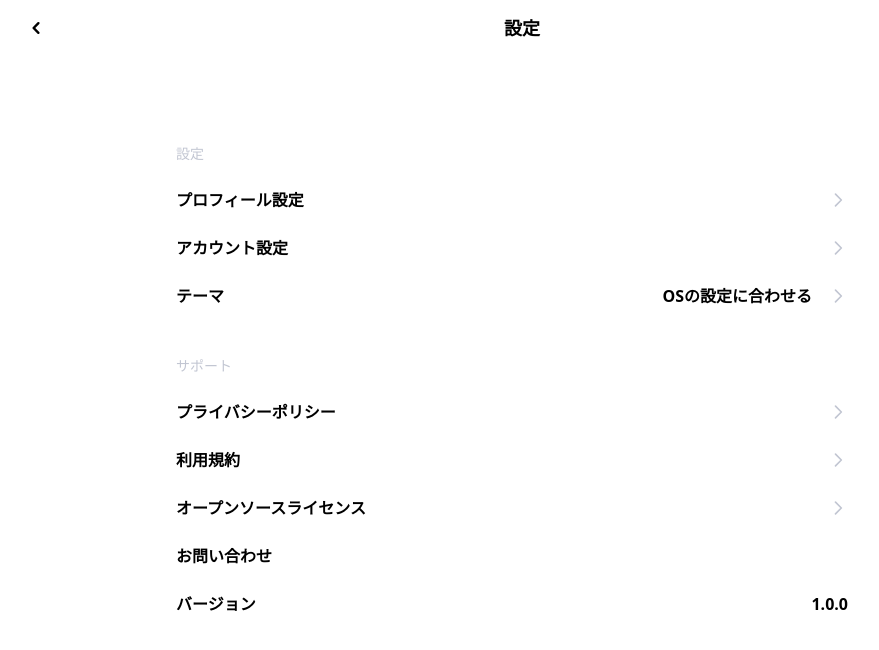
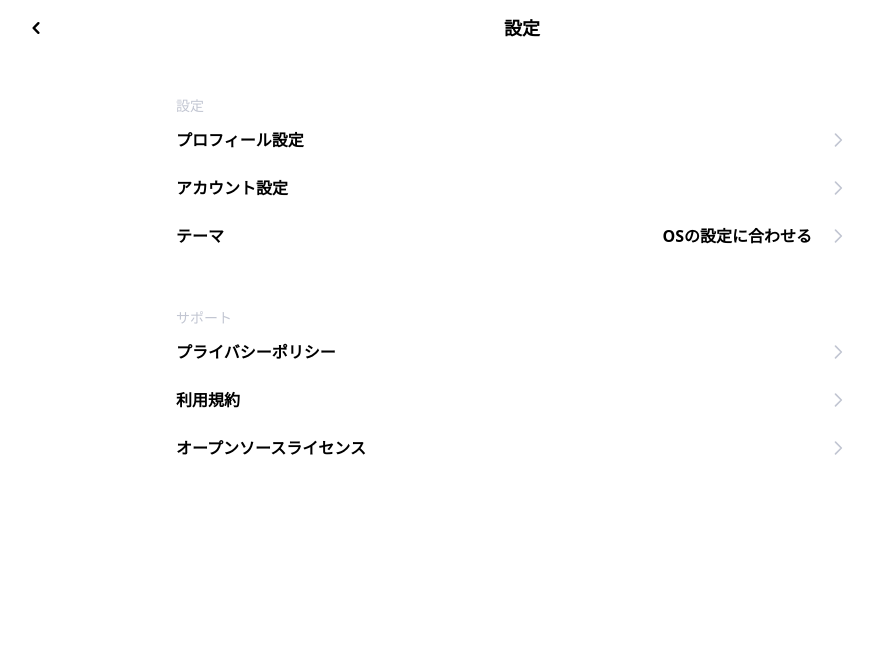
Before and after one commit to qin-todo-team-i/qin-todo-team-i, a Next.js app: page /account in a window 1280 px wide. Shown: the top 650 px of the page, without its empty margins (128-1007 px from the left). Built offline with nearby package versions, Linux system fonts and the light colour scheme.

Commit message:
Menu余白修正、不要なコンポーネント削除

```diff
--- a/src/components/Account/Drawer.jsx
+++ b/src/components/Account/Drawer.jsx
@@ -5,7 +5,7 @@ const Drawer = ({ menuContent }) => {
   const menuItems = menuContent.menuItems;
 
   return (
-    <div className="mt-12">
+    <div className="">
       <h2 className="text-gray text-sm">{menuContent.headline}</h2>
       <ul className="list-none relative font-bold">
         {menuItems.map((menuItem) => {
@@ -14,9 +14,7 @@ const Drawer = ({ menuContent }) => {
               <DrawerItem
                 item={menuItem.item}
                 path={menuItem.path}
-                selectedItem={
-                  menuItem.selectedItem ? menuItem.selectedItem : null
-                }
+                selectedItem={menuItem.selectedItem ? menuItem.selectedItem : null}
               />
             </>
           );
--- a/src/components/Account/DrawerItem.jsx
+++ b/src/components/Account/DrawerItem.jsx
@@ -4,16 +4,16 @@ import { ChevronRightIcon } from "@heroicons/react/outline";
 
 const DrawerItem = ({ item, selectedItem, path }) => (
   <>
-    <li className="mt-6 flex justify-between items-center">
-      <span>{item}</span>
-      <span className="flex items-center">
-        {selectedItem ? <span className="pr-4">{selectedItem}</span> : null}
-        <span>
-          <Link href={path}>
+    <li className="">
+      <Link href={path}>
+        <a className="flex justify-between items-center py-3">
+          <span>{item}</span>
+          <span className="flex items-center">
+            {selectedItem ? <span className="pr-4">{selectedItem}</span> : null}
             <ChevronRightIcon className="w-5 h-5 text-gray" />
-          </Link>
-        </span>
-      </span>
+          </span>
+        </a>
+      </Link>
     </li>
   </>
 );
--- a/src/pages/account/index.jsx
+++ b/src/pages/account/index.jsx
@@ -30,14 +30,7 @@ const Account = () => {
 
   return (
     <div className="px-4 relative">
-      <div className="py-4 max-w-2xl mx-auto">
-        <div className="flex justify-between justify-items-center lg:hidden">
-          <span className="flex flex-col justify-center">
-            <XIcon className="w-5 h-5" />
-          </span>
-          <h1 className="text-lg">アカウント</h1>
-          <span></span>
-        </div>
+      <div className="py-4 max-w-2xl mx-auto flex flex-col gap-12">
         {drawerMenuContents.map((drawerMenuContent) => {
           return (
             <>
@@ -45,15 +38,6 @@ const Account = () => {
             </>
           );
         })}
-        <ul className="list-none font-bold relative">
-          <li className="mt-6">
-            <Link href="/">お問い合わせ</Link>
-          </li>
-          <li className="mt-6 flex justify-between">
-            <span>バージョン</span>
-            <span>1.0.0</span>
-          </li>
-        </ul>
       </div>
     </div>
   );
```
